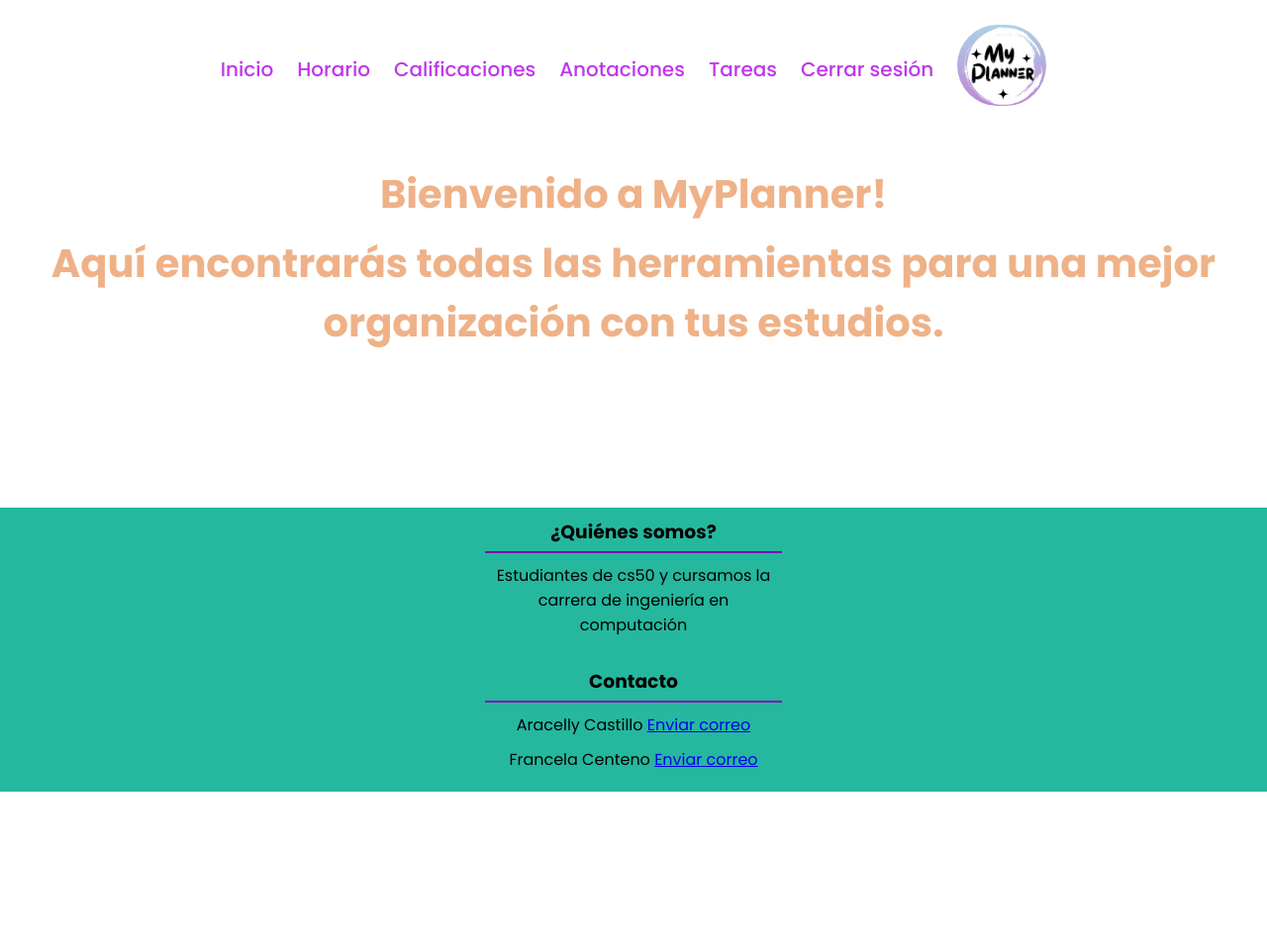
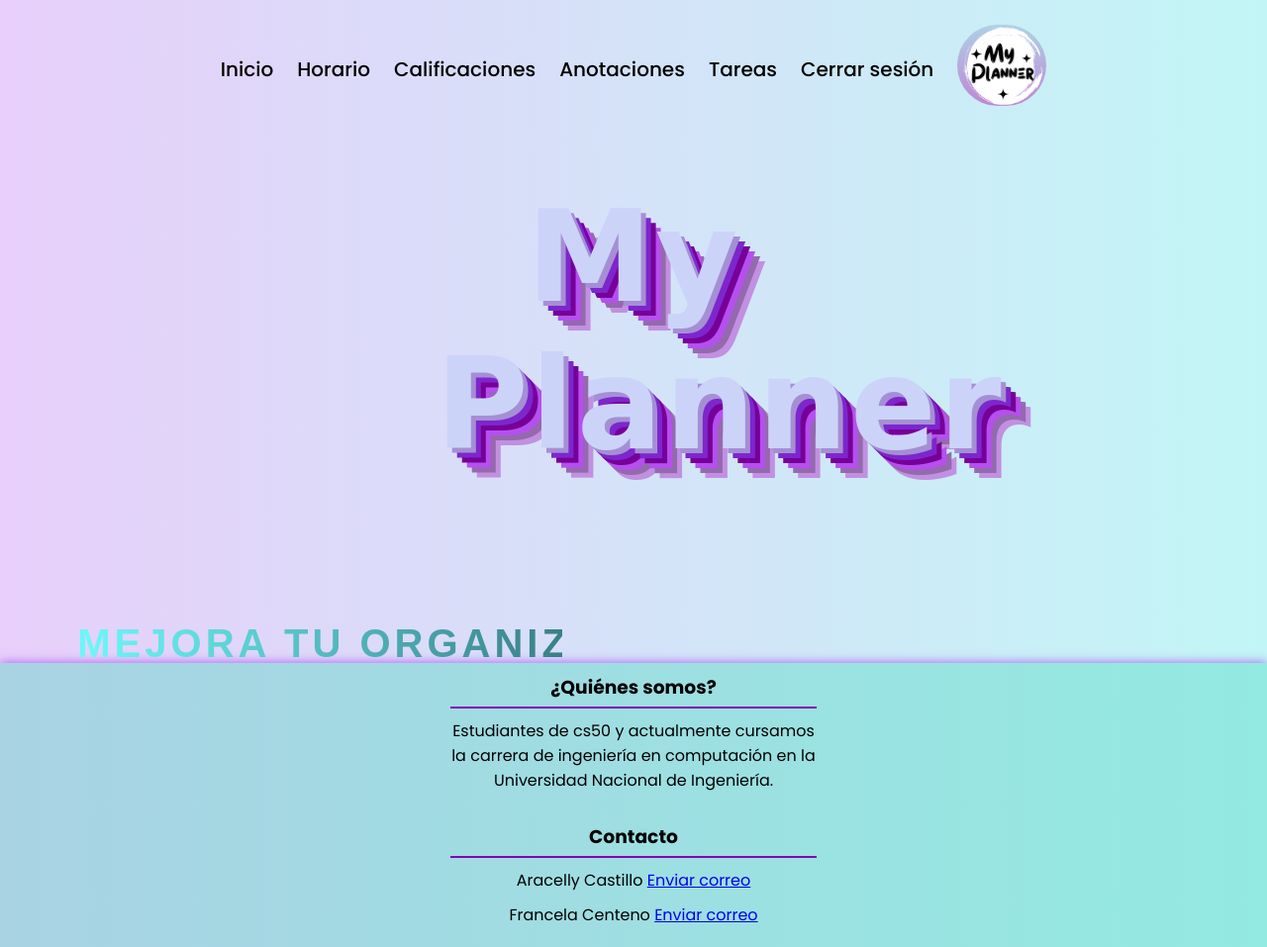
Before and after one commit to FrancelaCentenoM/Proyecto_final, a Flask app: page / in a window 1280 px wide. Shown: the whole page at 99% size. Before the commit the page ends 800 px from the top, so only its background shows below. Run offline with Flask 3, Linux system fonts and the light colour scheme; a user stored in the database is signed in; some libraries are stand-ins or nearby versions.

Commit message:
:watermelon:

```diff
--- a/app.py
+++ b/app.py
@@ -35,11 +35,11 @@ def login():
     if request.method == "POST":
         # Asegurarse de que se haya enviado un nombre de usuario
         if not request.form.get("username"):
-            return redirect("/")
+            return render_template("login.html", data="No ingresó un usuario")
 
         # Asegurarse de que se haya enviado una contraseña
         elif not request.form.get("password"):
-            return redirect("/")
+            return render_template("login.html", data="No ingresó una contraseña")
 
         # Consultar la base de datos para obtener el nombre de usuario
         rows = db.execute(
@@ -50,7 +50,7 @@ def login():
         if len(rows) != 1 or not check_password_hash(
             rows[0]["password"], request.form.get("password")
         ):
-            return redirect("/")
+            return render_template("login.html", data="Contraseña o usuario incorrecto")
 
         # Recordar qué usuario ha iniciado sesión
         session["user_id"] = rows[0]["id"]
@@ -80,15 +80,15 @@ def register():
         return redirect("/login")
 
     elif request.form.get("new_password") != request.form.get("confirmation"):
-        return redirect("/login")
+        return render_template("login.html", data="Las contraseñas no coiciden")
 
     elif not validate_password(request.form.get("new_password")):
-        return redirect("/login")
+        return render_template("login.html", data="La contraseña no es segura")
 
     # Validar el nombre de usuario
     new_username = request.form.get("new_username")
     if len(new_username) < 8 or not any(char.isdigit() for char in new_username):
-        return "error"
+        return render_template("login.html", data="El usuario debe llevar mínimo 8 caracteres y 1 número")
 
     # Verificar si el nombre de usuario ya existe
     rows = db.execute(
@@ -96,7 +96,7 @@ def register():
     )
 
     if len(rows) != 0:
-        return redirect("/login")
+        return render_template("login.html", data="El usuario ya existe")
 
     # Insertar el nuevo usuario en la base de datos
     db.execute(
@@ -160,6 +160,20 @@ def horario():
     return render_template("horario.html", schedules=user_schedules)
 
 
+#Ruta para borrar horario
+@app.route("/borrar_horario", methods=[ "POST"])
+@login_required
+def horario_borrar():
+    id_horario = request.form.get("id_materia")
+    db.execute(
+            "DELETE FROM horario WHERE id = :id_materia",
+            id_materia=id_horario,
+        )
+
+    return redirect('/horario')
+
+
+
 # Ruta para ingresar calificaciones
 @app.route("/calificaciones", methods=["GET", "POST"])
 @login_required
@@ -220,6 +234,18 @@ def calificaciones():
             "calificaciones.html", materias=materias, calificaciones=calificaciones
         )
 
+
+#Ruta para borrar calificaciones
+@app.route("/borrar_calificaciones", methods=[ "POST"])
+@login_required
+def calificacion_borrar():
+    id_nota = request.form.get("id_calificacion")
+    db.execute(
+            "DELETE FROM calificaciones WHERE id = :id_calificacion",
+            id_calificacion=id_nota,
+        )
+
+    return redirect('/calificaciones')
 
 # Ruta para anotaciones
 @app.route("/anotaciones", methods=["GET", "POST"])
--- a/static/style_footer.css
+++ b/static/style_footer.css
@@ -8,19 +8,20 @@ body {
 }
 
 footer {
-    background-color: #25b89f;
+    background-color: rgb(75, 215, 192, 0.4) ;
+    box-shadow: 0 0 10px rgb(171, 88, 243);
     color: #000000;
     text-align: center;
     display: flex;
     justify-content: space-around;
     flex-wrap: wrap;
-    margin-top: auto;
+    margin-top: 50%;
     padding-right: 354px;
     padding-left:  354px;
 }
 
 footer div {
-    width: 300px;
+    width: 370px;
     margin: 10px;
 }
 
--- a/static/style_index.css
+++ b/static/style_index.css
@@ -6,30 +6,38 @@ section {
     height: 100vh; /* O ajusta la altura según tus necesidades */
 }
 
-@keyframes bounce {
-    0%, 20%, 50%, 80%, 100% {
-        transform: translateY(0);
-    }
-    40% {
-        transform: translateY(-20px); /* Ajusta el valor negativo para bajar las letras */
-    }
-    60% {
-        transform: translateY(-10px); /* Ajusta el valor negativo para bajar las letras */
-    }
+
+
+@import url('https://fonts.googleapis.com/css2?family=Baloo+Chettan+2&family=Calligraffitti&display=swap');
+
+
+.letras {
+  width: 400px;
+  height: 450px;
+  font-family: 'Calligraffitti', cursive;
+  font-weight: 700;
+  font-size: 8rem;
+  position: absolute;
+  text-shadow: -15px 5px 20px #d1ced3;
+  top: 50%;
+  left: 50%;
+  transform: translate(-50%,-50%);
+  letter-spacing: 0.02em;
+  text-align: center;
+  color: #ccd3f9;
+  text-shadow: 5px 5px 0px #A58FD4,
+    10px 10px 0px   #7D26CD,
+    15px 15px 0px  #770098,
+    20px 20px 0px #b550ef,
+    25px 25px 0px  #9368acfa,
+    30px 30px 0px #c190e0;
 }
 
-.animated-letters {
-    font-size: 2.5em;
-    font-weight: bold;
-    color: #EFB288; /* Cambia el color según sea necesario */
-    animation: bounce 2s infinite;
-    text-align: center; /* Alinea el texto al centro */
-    margin-top: 20px; /* Ajusta el margen superior según sea necesario */
-}
+
 
 /* Estilos para pantallas más pequeñas (ej. móviles) */
 @media screen and (max-width: 768px) {
-    .animated-letters {
+    .letras {
         font-size: 1.8em; /* Ajusta el tamaño del texto para pantallas más pequeñas */
         margin-top: 120px; /* Ajusta el margen superior para pantallas más pequeñas */
         text-align: center;
@@ -38,8 +46,52 @@ section {
 
 /* Estilos para pantallas muy pequeñas (ej. dispositivos móviles) */
 @media screen and (max-width: 480px) {
-    .animated-letters {
+    .letras {
         font-size: 1.5em; /* Ajusta el tamaño del texto para pantallas muy pequeñas */
         margin-top: 10px; /* Ajusta el margen superior para pantallas muy pequeñas */
     }
 }
+
+/*estilo letra 2*/
+* {
+    margin: 0;
+    padding: 0;
+  }
+
+
+  .pru {
+    font-weight: 700;
+    text-align: center;
+    font-size: 40px;
+    font-family: Hack, sans-serif;
+    text-transform: uppercase;
+    background: linear-gradient(90deg, #5e7676, rgb(108, 247, 247), #3a7f88);
+    letter-spacing: 4px;
+    -webkit-background-clip: text;
+    background-clip: text;
+    -webkit-text-fill-color: transparent;
+    background-repeat: no-repeat;
+    background-size: 80%;
+    animation: shine 5s linear infinite;
+    position: absolute;
+    top: 80%;
+    left: 50%;
+    transform: translate(-50%, -50%);
+    width: 1200px;
+
+
+}
+
+.lccont{
+  margin-bottom: 30px;
+}
+
+
+  @keyframes shine {
+    0% {
+      background-position-x: -500%;
+    }
+    100% {
+      background-position-x: 500%;
+    }
+  }
--- a/static/style_navbar.css
+++ b/static/style_navbar.css
@@ -11,7 +11,7 @@ body {
     flex-direction: column;
     align-items: center;
     justify-content: flex-start;
-    background: #ffffff;
+    background: linear-gradient(to left, #c2f6f6, #e7cffa);
     margin: 0;
 }
 
@@ -38,7 +38,7 @@ body {
 }
 .nav-links li a {
     position: relative;
-    color: #bf37ec;
+    color: #000000;
     font-size: 20px;
     font-weight: 500;
     padding: 6px 0;
--- a/templates/calificaciones.html
+++ b/templates/calificaciones.html
@@ -44,6 +44,12 @@
             <tr>
                 <td>{{ calificacion.materia }}</td>
                 <td>{{ calificacion.calificacion }}</td>
+                <td>
+                    <form action="/borrar_calificaciones" method="post">
+                        <input type="hidden" value="{{calificacion.id}}" name="id_calificacion">
+                        <button type="submit">x</button>
+                    </form>
+                </td>
             </tr>
         {% endfor %}
     </table>
--- a/templates/index.html
+++ b/templates/index.html
@@ -28,20 +28,24 @@
 
 
     <!-- Contenido Principal -->
-    <section id="inicio">
-        <div class="animated-letters">
-            <p>Bienvenido a MyPlanner!</p>
-            <p>Aquí encontrarás todas las herramientas para una mejor organización con tus estudios.</p>
+        <div class="lccont">
+            <p class="letras">My Planner</p>
+            <div><p class="pru">Mejora tu organización con los estudios<br><a href="https://codepen.io/grohit/"></a></p></div>
+
         </div>
-    </section>
+
+
+
 
 
 
 </body>
+
+
 <footer>
     <div>
         <h3>¿Quiénes somos?</h3>
-        <p>Estudiantes de cs50 y cursamos la carrera de ingeniería en computación</p>
+        <p>Estudiantes de cs50 y actualmente cursamos la carrera de ingeniería en computación en la Universidad Nacional de Ingeniería.</p>
     </div>
     <div>
         <h3>Contacto</h3>
```
Also changed, not shown: static/style_anotaciones.css (+8 -4 lines), static/style_calificaciones.css (+16 -5 lines), static/style_horario.css (+11 -5 lines), static/style_login.css (+21 -0 lines), static/style_tareas.css (+42 -7 lines), templates/horario.html (+23 -1 lines), templates/login.html (+24 -0 lines), templates/tareas.html (+8 -6 lines), 5 other files.
